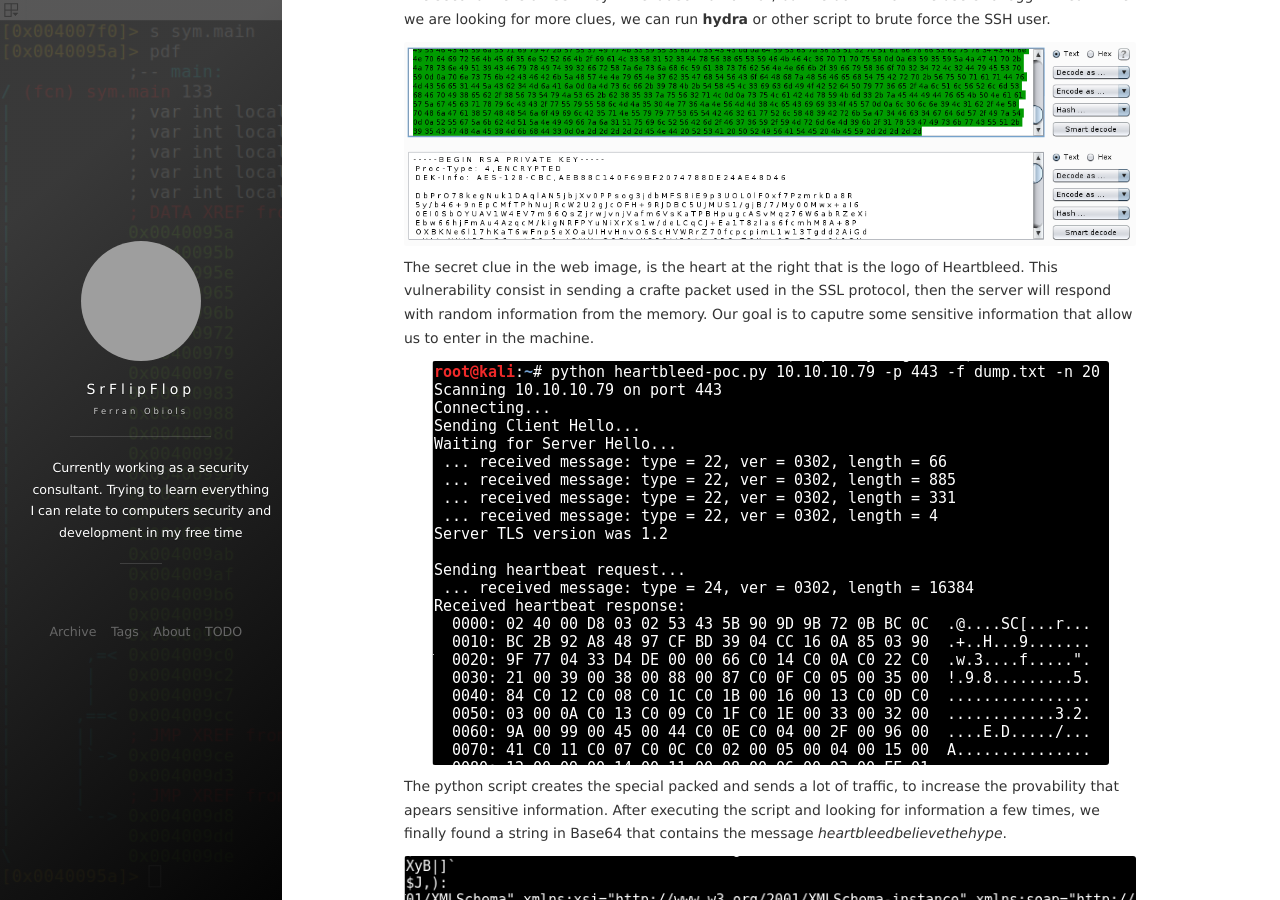
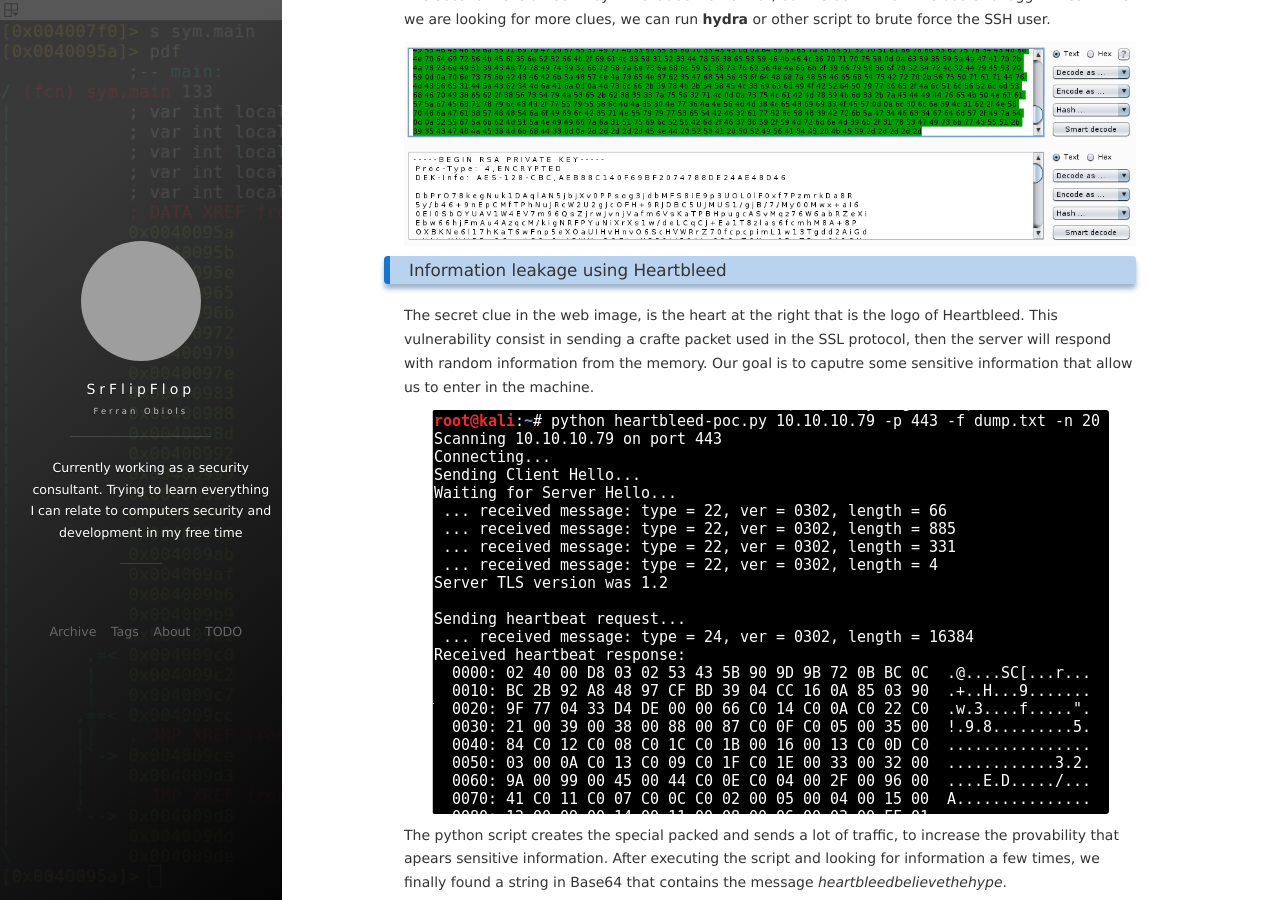
Before and after one commit to SrFlipFlop/srflipflop.github.io, a Jekyll site: the page built from _posts/2018-08-15-Valentine.md, in a window 1280 px wide and 900 px high, scrolled down 2799 px. Built offline with Jekyll 4.4.1, drawn with Linux system fonts in a browser that asks for light colours; nearby versions of some CDN libraries; comment, search, counter and statistics services are not loaded; some of the changed text lies outside the part shown; grey boxes are pictures that could not be loaded.

Commit message:
add title

```diff
--- a/_posts/2018-08-15-Valentine.md
+++ b/_posts/2018-08-15-Valentine.md
@@ -38,6 +38,8 @@ The second file is an SSH key in hexadecimal format, but we don't know the users
 
 ![](/images/posts/Valentine/img9.png "RSA key")
 
+### Information leakage using Heartbleed
+
 The secret clue in the web image, is the heart at the right that is the logo of Heartbleed. This vulnerability consist in sending a crafte packet used in the SSL protocol, then the server will respond with random information from the memory. Our goal is to caputre some sensitive information that allow us to enter in the machine.
 
 ![](/images/posts/Valentine/img10.png "Heartbleed explotation")
```
Also changed, not shown: other parts of _posts/2018-08-15-Valentine.md (+2 -0 lines).
